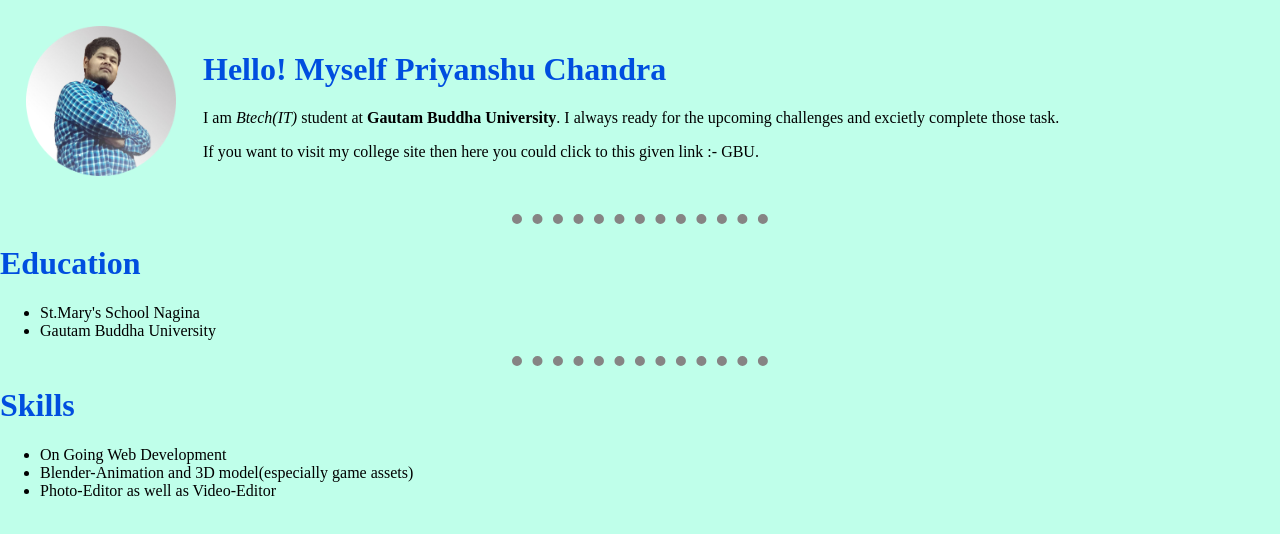
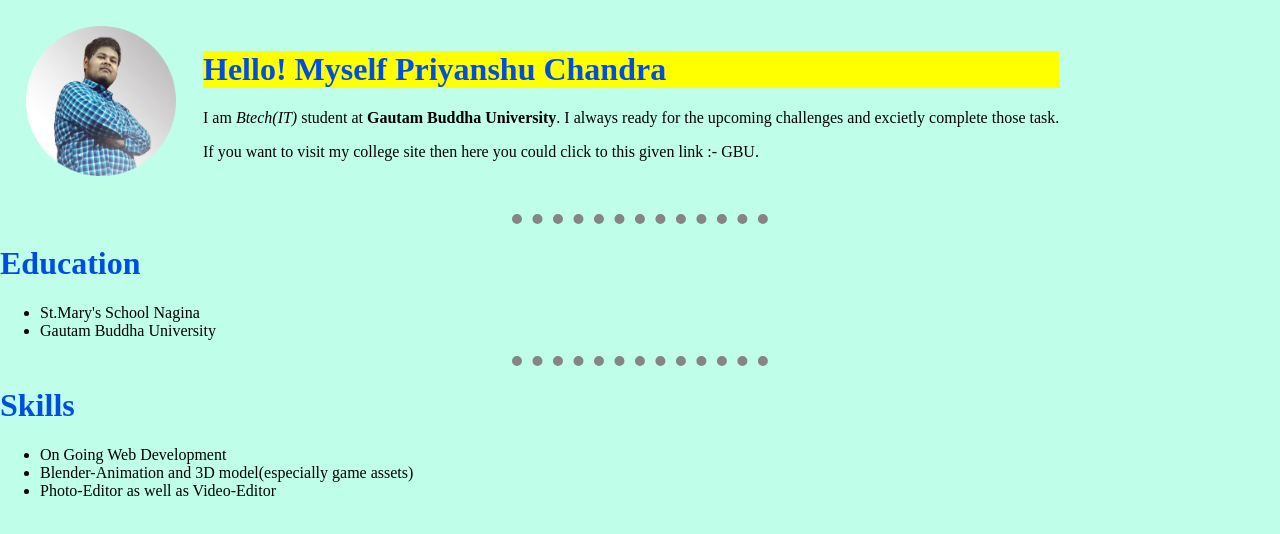
Before and after one commit to detention12c/mycv, a plain HTML site: page index.html in a window 1280 px wide. In both pictures the pointer is over the element "Hello! Myself Priyanshu Chandra". Drawn offline with Linux system fonts and the light colour scheme.

Commit message:
Update style.css

```diff
--- a/style.css
+++ b/style.css
@@ -22,3 +22,6 @@ a{
 h1{
     color: rgb(0, 78, 223);
 }
+h1:hover{
+    background-color:yellow;
+}
```
